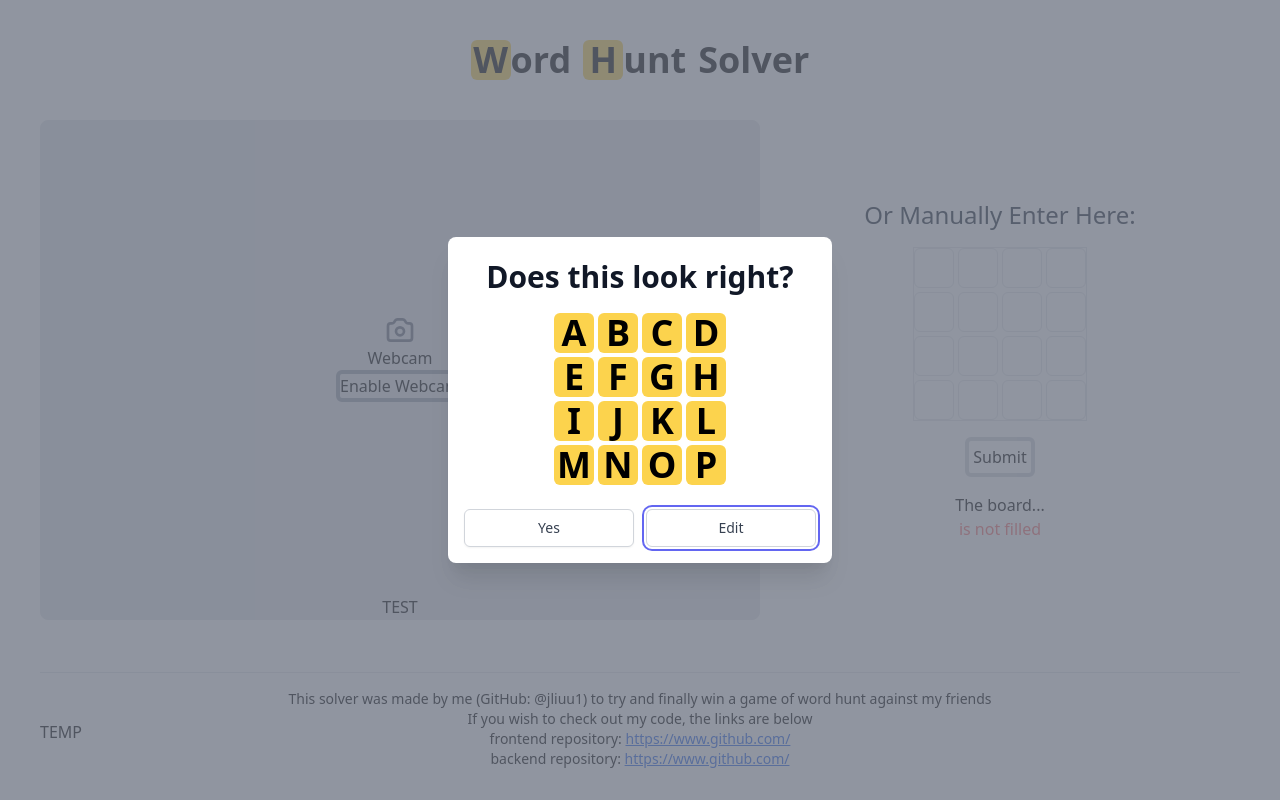
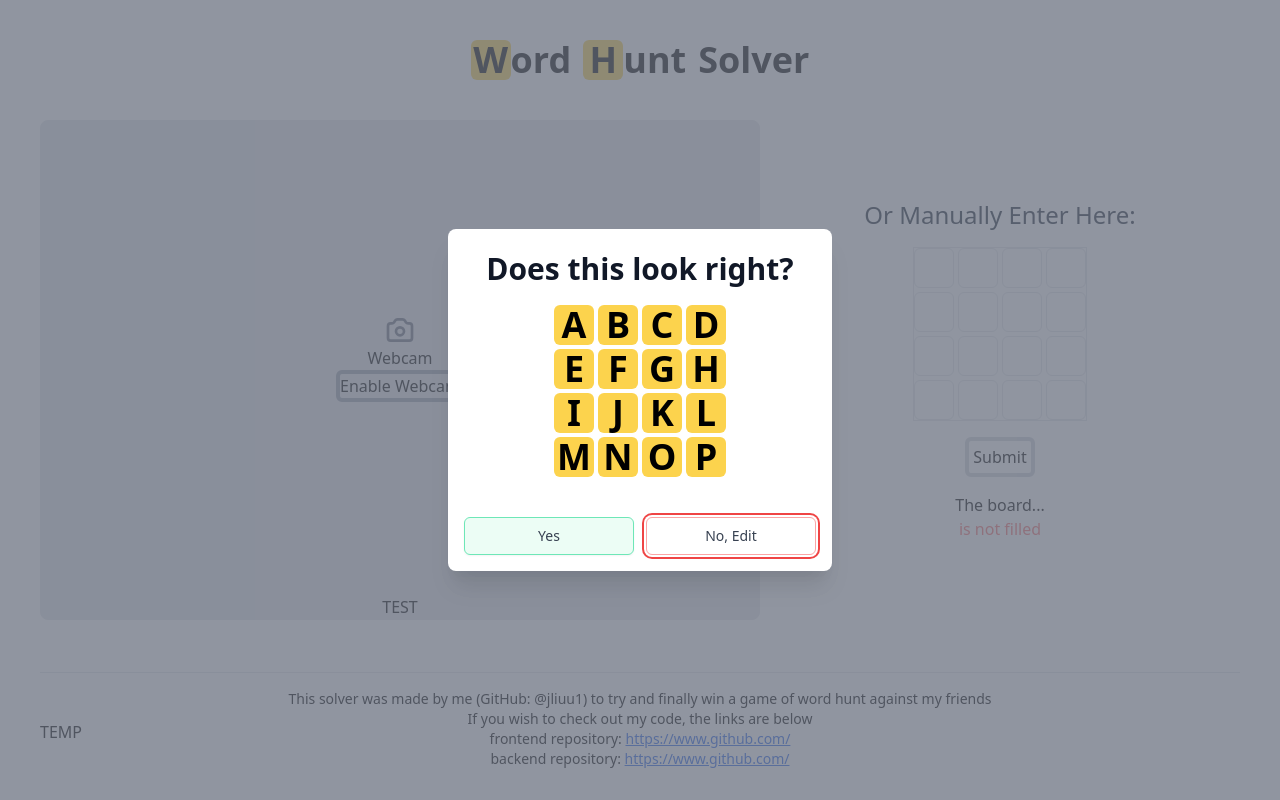
Before and after one commit to jeremylliu/solver-frontend, a Next.js app: page / in a window 1280 px wide. Both pictures are taken after a click on the button "TEMP". Built offline with nearby package versions, Linux system fonts and the light colour scheme.

Commit message:
chagned popup a bit

```diff
--- /dev/null
+++ b/components/board/boardInput.tsx
@@ -0,0 +1,2 @@
+import React, { Component } from 'react';
+import $ from 'jquery';
--- a/components/popups/confirm.tsx
+++ b/components/popups/confirm.tsx
@@ -7,6 +7,11 @@ interface MyProps {
   board: Array<String>;
   open: boolean;
   closeModal: Function;
+  onSolve: Function;
+}
+
+interface MyState {
+  edit: boolean;
 }
 
 interface MyState {}
@@ -15,14 +20,102 @@ export default class Confirm extends Component<MyProps, MyState> {
   constructor(props: any) {
     super(props);
 
+    this.state = {
+      edit: false,
+    };
+
     this.setOpen = this.setOpen.bind(this);
+    this.closeModal = this.closeModal.bind(this);
   }
 
-  setOpen($status: boolean) {
+  setOpen($status: String) {
+    if ($status == 'Edit') {
+      this.setState({ edit: true });
+    } else if ($status == 'Solve') {
+      this.props.onSolve(this.props.board);
+      this.closeModal(false);
+      console.log('redirect');
+    } else if ($status == 'Redetect') {
+      this.closeModal(false);
+      this.setState({ edit: false });
+    }
+  }
+
+  closeModal($status: boolean) {
     this.props.closeModal($status);
   }
 
   render() {
+    var content;
+    if (!this.state.edit) {
+      content = (
+        <div className="inline-block bg-white rounded-lg px-4 pt-5 pb-4 text-left overflow-hidden shadow-xl transform transition-all my-8 align-middle max-w-sm w-full p-6">
+          <div>
+            <div className="text-center my-2">
+              <Dialog.Title
+                as="h3"
+                className="text-3xl leading-6 font-semibold text-gray-900"
+              >
+                Does this look right?
+              </Dialog.Title>
+              <div className="mt-6 mb-10">
+                <Board board={this.props.board} />
+              </div>
+            </div>
+          </div>
+          <div className="sm:mt-6 sm:grid sm:grid-cols-2 sm:gap-3 sm:grid-flow-row-dense">
+            <button
+              type="button"
+              className="w-full inline-flex justify-center rounded-md border border-red-300 shadow-sm px-4 py-2 bg-white text-base font-medium text-gray-700 hover:bg-red-50 focus:outline-none focus:ring-2 focus:ring-offset-2 focus:ring-red-500 sm:col-start-2 sm:text-sm"
+              onClick={() => this.setOpen('Edit')}
+            >
+              No, Edit
+            </button>
+            <button
+              type="button"
+              className="mt-3 w-full inline-flex justify-center rounded-md border border-green-300 shadow-sm px-4 py-2 bg-green-50 text-base font-medium text-gray-700 hover:bg-green-50 focus:outline-none focus:ring-2 focus:ring-offset-2 focus:ring-green-500 sm:mt-0 sm:col-start-1 sm:text-sm"
+              onClick={() => this.setOpen('Solve')}
+            >
+              Yes
+            </button>
+          </div>
+        </div>
+      );
+    } else {
+      content = (
+        <div className="inline-block bg-white rounded-lg px-4 pt-5 pb-4 text-left overflow-hidden shadow-xl transform transition-all my-8 align-middle max-w-sm w-full p-6">
+          <div>
+            <div className="text-center my-2">
+              <Dialog.Title
+                as="h3"
+                className="text-3xl leading-6 font-semibold text-gray-900"
+              >
+                Edit your board
+              </Dialog.Title>
+              <div className="mt-6 mb-10">
+                <Board board={this.props.board} />
+              </div>
+            </div>
+          </div>
+          <div className="sm:mt-6 sm:grid sm:grid-cols-2 sm:gap-3 sm:grid-flow-row-dense">
+            <button
+              type="button"
+              className="w-full inline-flex justify-center rounded-md border border-red-300 shadow-sm px-4 py-2 bg-white text-base font-medium text-gray-700 hover:bg-red-50 focus:outline-none focus:ring-2 focus:ring-offset-2 focus:ring-red-500 sm:col-start-2 sm:text-sm"
+              onClick={() => this.setOpen('Redetect')}
+            >
+              Re-detect
+            </button>
+            <button
+              type="button"
+              className="mt-3 w-full inline-flex justify-center rounded-md border border-green-300 shadow-sm px-4 py-2 bg-white text-base font-medium text-gray-700 hover:bg-green-50 focus:outline-none focus:ring-2 focus:ring-offset-2 focus:ring-green-500 sm:mt-0 sm:col-start-1 sm:text-sm"
+              onClick={() => this.setOpen('Solve')}
+            >
+              Solve
+            </button>
+          </div>
+        </div>
+      );
+    }
     return (
       <Transition.Root show={this.props.open} as={Fragment}>
         <Dialog
@@ -30,7 +123,7 @@ export default class Confirm extends Component<MyProps, MyState> {
           static
           className="fixed z-10 inset-0 overflow-y-auto"
           open={this.props.open}
-          onClose={this.setOpen}
+          onClose={this.closeModal}
         >
           <div className="flex items-end justify-center min-h-screen pt-4 px-4 pb-20 text-center sm:block sm:p-0">
             <Transition.Child
@@ -61,37 +154,7 @@ export default class Confirm extends Component<MyProps, MyState> {
               leaveFrom="opacity-100 translate-y-0 sm:scale-100"
               leaveTo="opacity-0 translate-y-4 sm:translate-y-0 sm:scale-95"
             >
-              <div className="inline-block bg-white rounded-lg px-4 pt-5 pb-4 text-left overflow-hidden shadow-xl transform transition-all my-8 align-middle max-w-sm w-full p-6">
-                <div>
-                  <div className="text-center my-2">
-                    <Dialog.Title
-                      as="h3"
-                      className="text-3xl leading-6 font-semibold text-gray-900"
-                    >
-                      Does this look right?
-                    </Dialog.Title>
-                    <div className="mt-6">
-                      <Board board={this.props.board} />
-                    </div>
-                  </div>
-                </div>
-                <div className="mt-8 sm:mt-6 sm:grid sm:grid-cols-2 sm:gap-3 sm:grid-flow-row-dense">
-                  <button
-                    type="button"
-                    className="w-full inline-flex justify-center rounded-md border border-gray-300 shadow-sm px-4 py-2 bg-white text-base font-medium text-gray-700 hover:bg-gray-50 focus:outline-none focus:ring-2 focus:ring-offset-2 focus:ring-indigo-500 sm:col-start-2 sm:text-sm"
-                    onClick={() => this.setOpen(false)}
-                  >
-                    Edit
-                  </button>
-                  <button
-                    type="button"
-                    className="mt-3 w-full inline-flex justify-center rounded-md border border-gray-300 shadow-sm px-4 py-2 bg-white text-base font-medium text-gray-700 hover:bg-gray-50 focus:outline-none focus:ring-2 focus:ring-offset-2 focus:ring-indigo-500 sm:mt-0 sm:col-start-1 sm:text-sm"
-                    onClick={() => this.setOpen(false)}
-                  >
-                    Yes
-                  </button>
-                </div>
-              </div>
+              {content}
             </Transition.Child>
           </div>
         </Dialog>
--- a/pages/solver.tsx
+++ b/pages/solver.tsx
@@ -23,6 +23,10 @@ export default class Solver extends Component {
 
   closeModal() {
     this.setState({ popup: false });
+  }
+
+  onSolve(board: Array<String>) {
+    console.log('SOLVING');
   }
 
   render() {
@@ -72,6 +76,7 @@ export default class Solver extends Component {
           <div>
             <Confirm
               open={this.state.popup}
+              onSolve={this.onSolve}
               board={board}
               closeModal={this.closeModal}
             />
```
